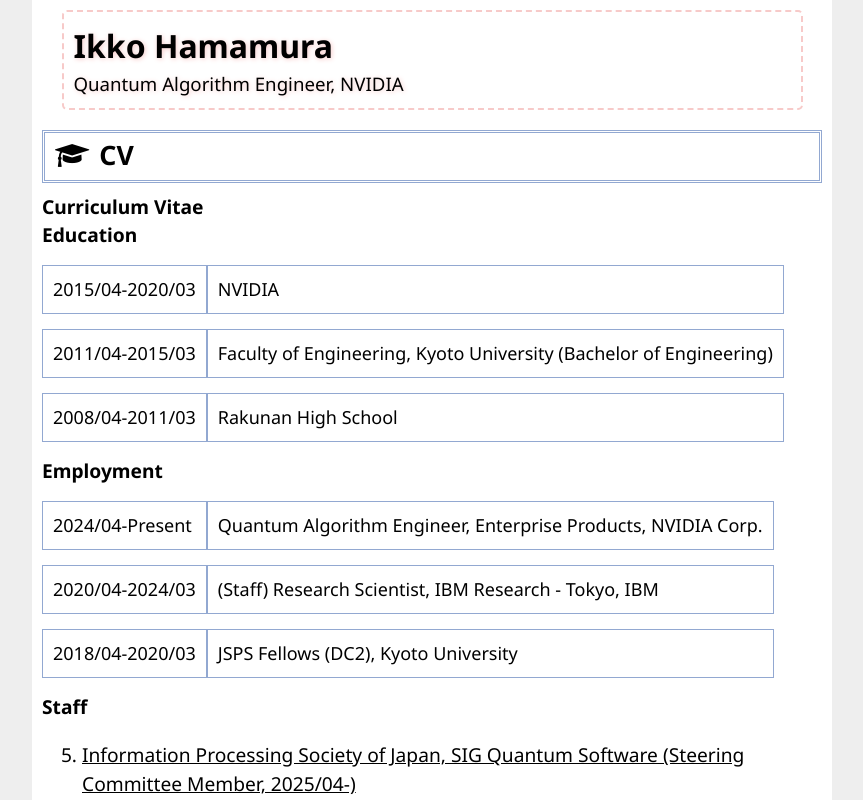
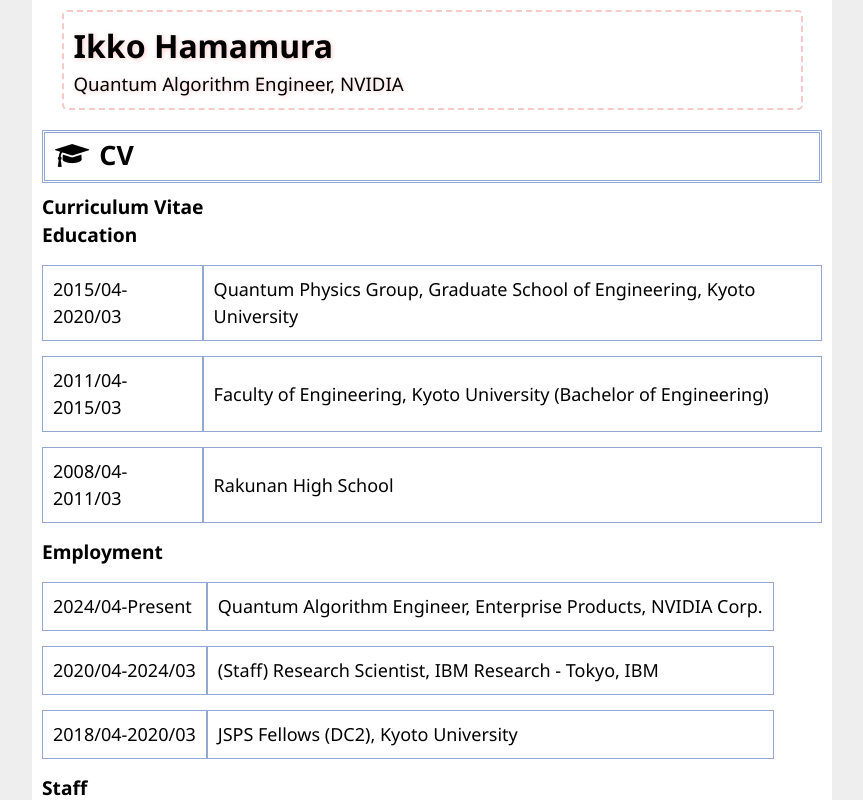
Before and after one commit to ikkoham/qinfo.tech, a React (Create React App) app: page /#/publication/cv in a window 1280 px wide. Shown: the top 800 px of the page, without its empty margins (208-1071 px from the left). Built offline with nearby package versions, Linux system fonts and the light colour scheme.

Commit message:
fix: correct CV links and affiliation labels (#81)

```diff
--- a/src/Cv.js
+++ b/src/Cv.js
@@ -19,7 +19,7 @@
             <wbr />
             2020/03
           </th>
-          <td><FormattedMessage id="affiliation" /></td>
+          <td><FormattedMessage id="affiliation.phd" /></td>
         </tr>
         <tr>
           <th>
@@ -71,7 +71,7 @@
     <h3><FormattedMessage id="staff" /></h3>
     <ol reversed="reversed">
       <li>
-        <a href="https://www.ipsj.or.jp/sig/qs/" target="_blank" rel="noreferrer noopener">
+        <a href="https://sigqs.ipsj.or.jp/committee.html" target="_blank" rel="noreferrer noopener">
           <FormattedMessage id="ipsjqs" />
         </a>
       </li>
--- a/src/Header.js
+++ b/src/Header.js
@@ -9,7 +9,7 @@
         <FormattedMessage id="job.title" />
         ,
         {' '}
-        <FormattedMessage id="affiliation" />
+        <FormattedMessage id="header.affiliation" />
       </p>
     </a>
   </header>
--- a/src/locale/en.json
+++ b/src/locale/en.json
@@ -1,6 +1,7 @@
 {
   "ikko.hamamura": "Ikko Hamamura",
-  "affiliation": "NVIDIA",
+  "header.affiliation": "NVIDIA",
+  "affiliation.phd": "Quantum Physics Group, Graduate School of Engineering, Kyoto University",
   "job.title": "Quantum Algorithm Engineer",
   "research.interest": "Research Interest",
   "quantum.information": "Quantum information",
--- a/src/locale/ja.json
+++ b/src/locale/ja.json
@@ -1,6 +1,7 @@
 {
   "ikko.hamamura": "濵村 一航",
-  "affiliation": "NVIDIA",
+  "header.affiliation": "NVIDIA",
+  "affiliation.phd": "京都大学大学院 工学研究科 量子物理学研究室",
   "job.title": "Quantum Algorithm Engineer",
   "research.interest": "研究の興味",
   "quantum.information": "量子情報",
```
